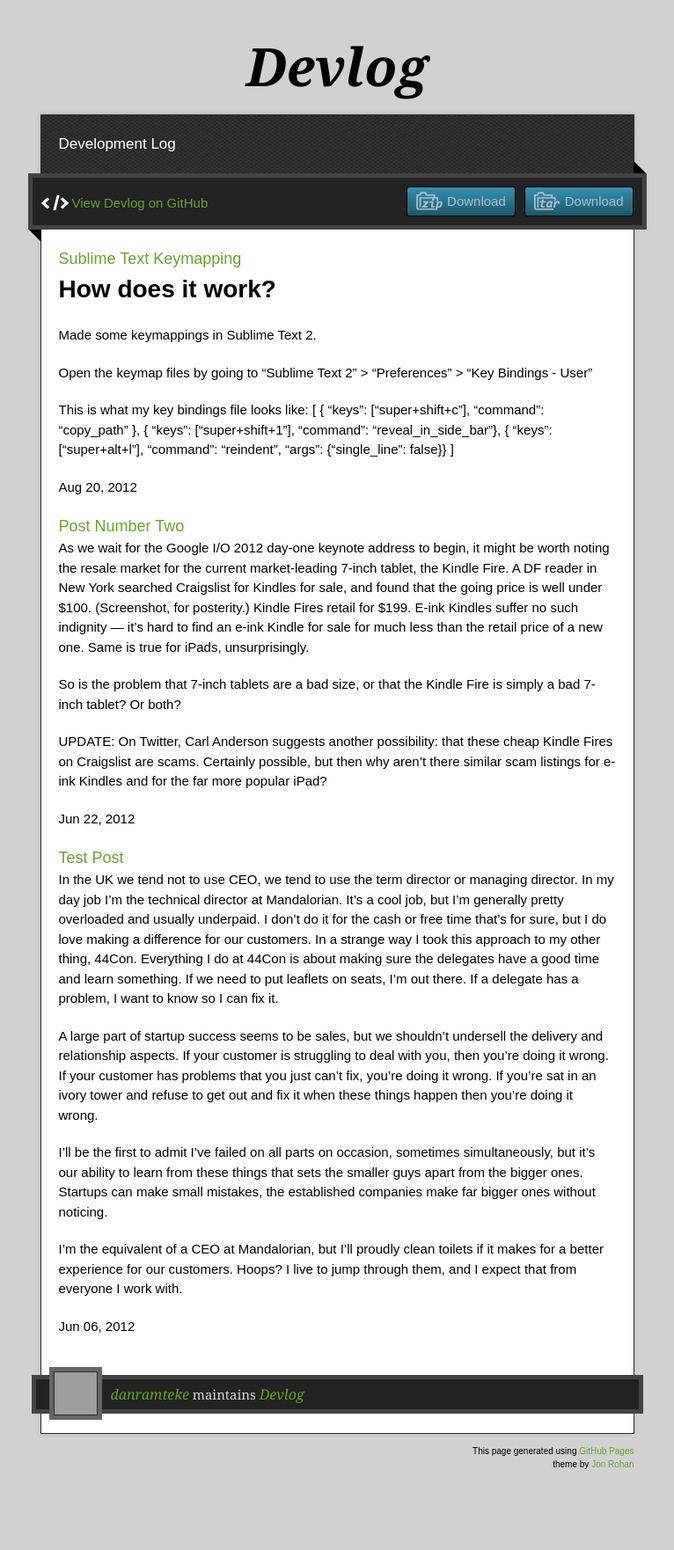
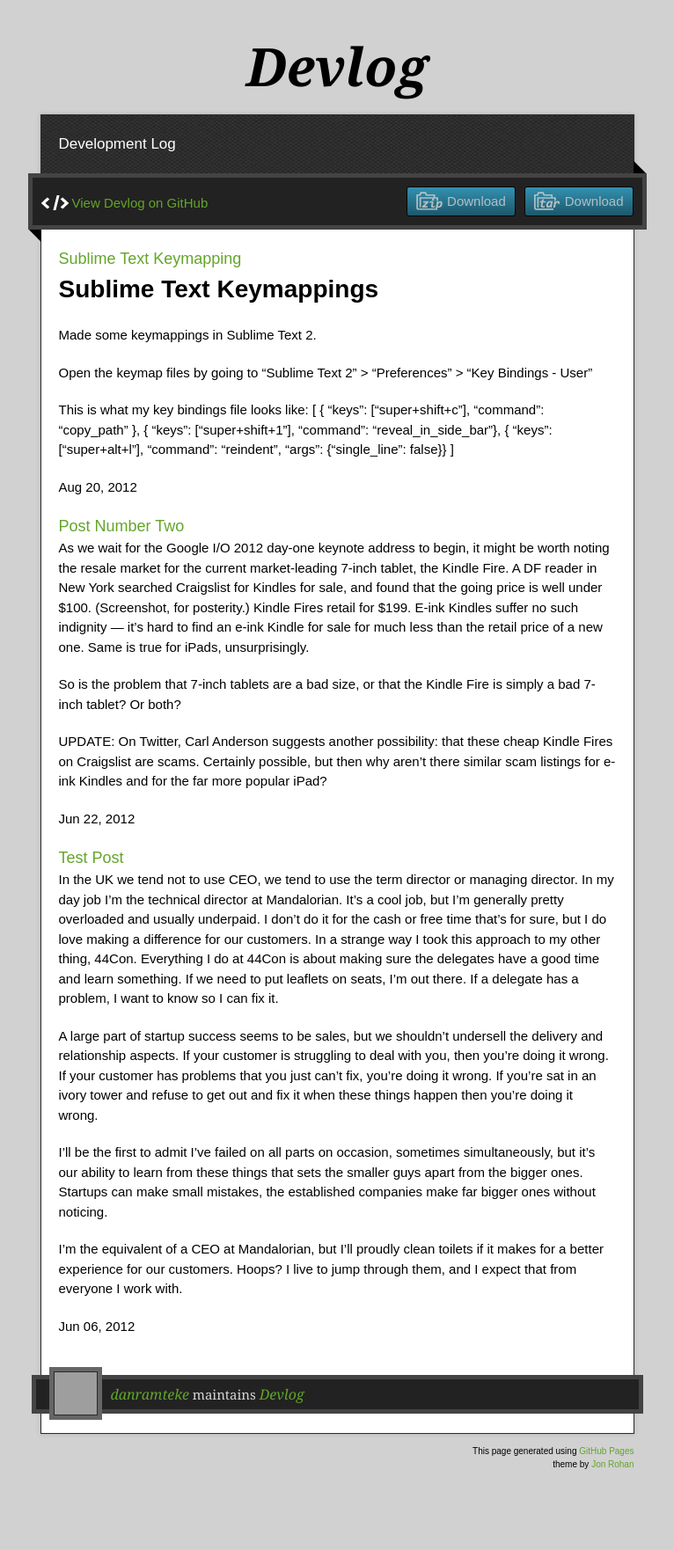
Before and after one commit to danramteke/devlog, a Jekyll site: the page built from index.html, in a window 1280 px wide. Shown: the whole page at 88% size, without its empty margins (257-1023 px from the left). Built offline with Jekyll 4.4.1, drawn with Linux system fonts in a browser that asks for light colours; nearby versions of some CDN libraries; the list of posts is cut into pages by our own code; grey boxes are pictures that could not be loaded.

Commit message:
Updated _posts/2012-08-20-sublime-text-keymapping.md

```diff
--- a/_posts/2012-08-20-sublime-text-keymapping.md
+++ b/_posts/2012-08-20-sublime-text-keymapping.md
@@ -3,7 +3,7 @@ layout: default
 published: true
 ---
 
-# How does it work?
+# Sublime Text Keymappings
 
 Made some keymappings in Sublime Text 2.
 
```
